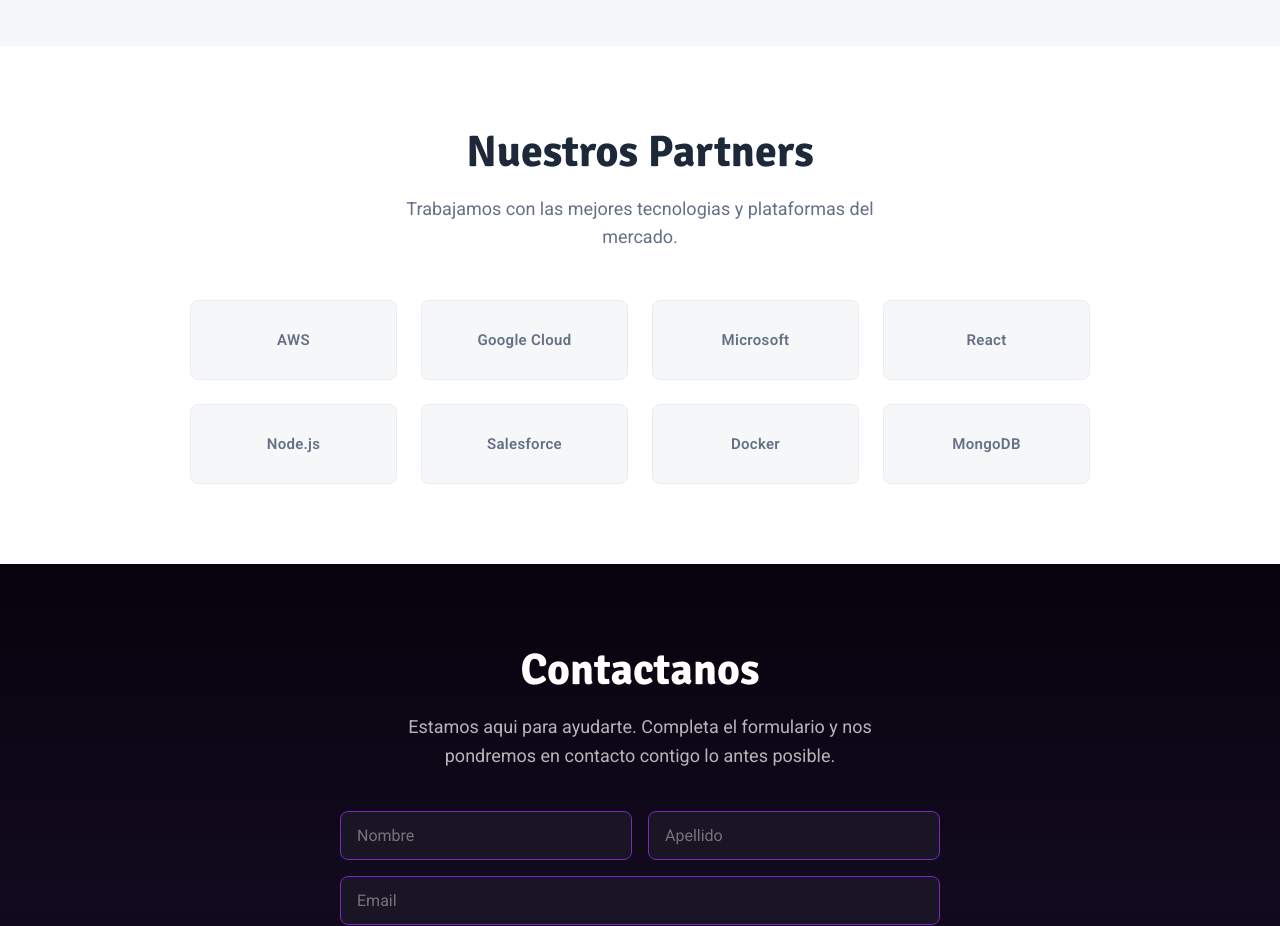
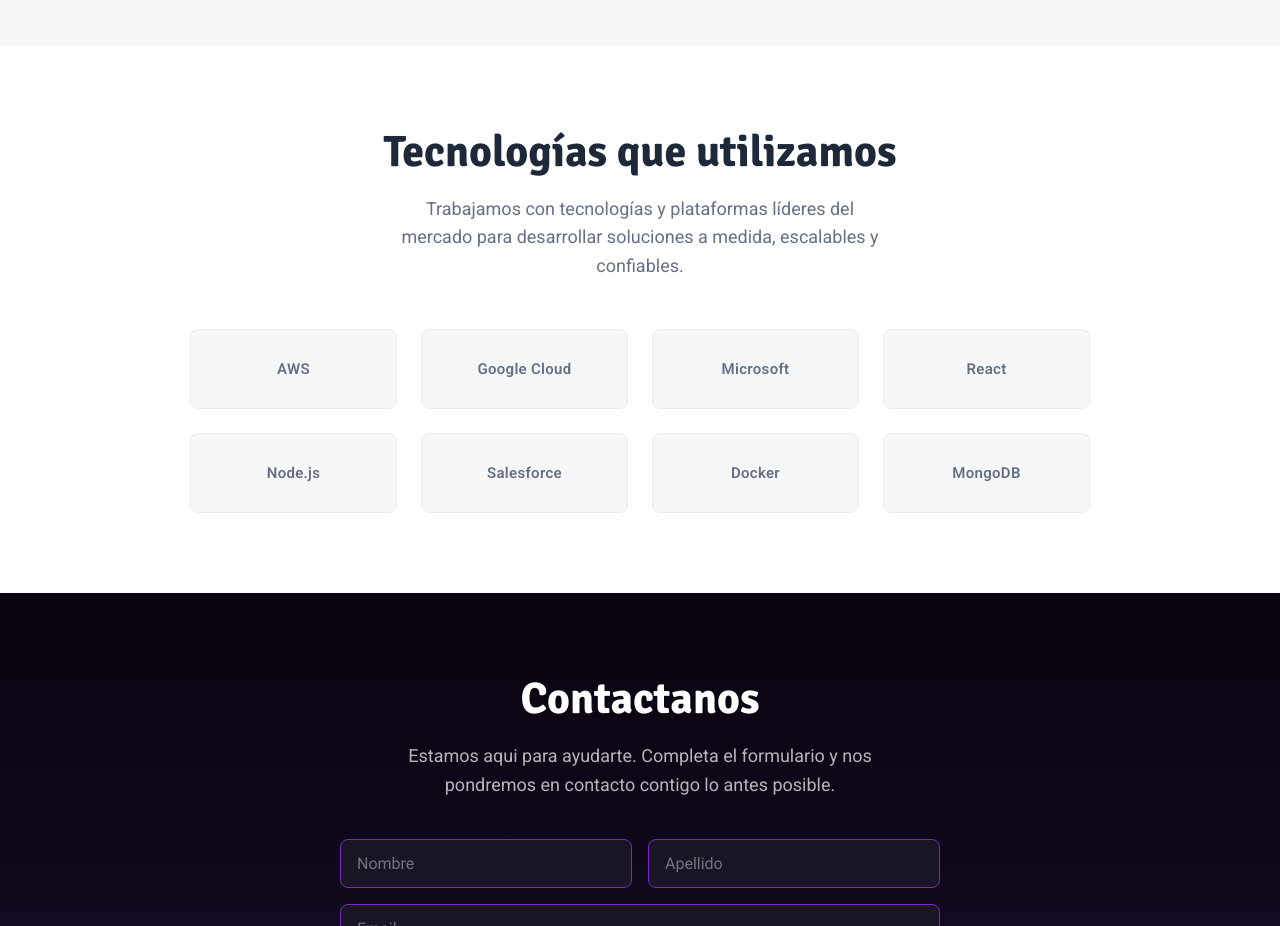
Before and after one commit to DSW-Solutions-LLC/WebDSW, a React (Create React App) app: page / in a window 1280 px wide. Shown: the part 2900-3826 px from the top of the page. Built offline with nearby package versions, Linux system fonts and the light colour scheme.

Commit message:
modified text in partner

```diff
--- a/src/components/sections/Partners.js
+++ b/src/components/sections/Partners.js
@@ -1,4 +1,4 @@
-import { PARTNERS_DATA } from '../../constants';
+import { TECH_STACK_DATA } from '../../constants';
 import '../../styles/components/Partners.css';
 
 const Partners = () => {
@@ -6,16 +6,16 @@
     <section id='partners' className='partners section'>
       <div className='container'>
         <div className='partners-header'>
-          <h2 className='partners-title'>Nuestros Partners</h2>
+          <h2 className='partners-title'>Tecnologías que utilizamos</h2>
           <p className='partners-subtitle'>
-            Trabajamos con las mejores tecnologias y plataformas del mercado.
+            Trabajamos con tecnologías y plataformas líderes del mercado para desarrollar soluciones a medida, escalables y confiables.
           </p>
         </div>
 
         <div className='partners-grid'>
-          {PARTNERS_DATA.map(partner => (
-            <div key={partner.id} className='partner-item'>
-              <span className='partner-name'>{partner.name}</span>
+          {TECH_STACK_DATA.map(tech => (
+            <div key={tech.id} className='partner-item'>
+              <span className='partner-name'>{tech.name}</span>
             </div>
           ))}
         </div>
--- a/src/constants/index.js
+++ b/src/constants/index.js
@@ -163,8 +163,8 @@
   },
 ];
 
-// Partners data
-export const PARTNERS_DATA = [
+// Tech Stack data
+export const TECH_STACK_DATA = [
   { id: 'aws', name: 'AWS' },
   { id: 'google-cloud', name: 'Google Cloud' },
   { id: 'microsoft', name: 'Microsoft' },
```
